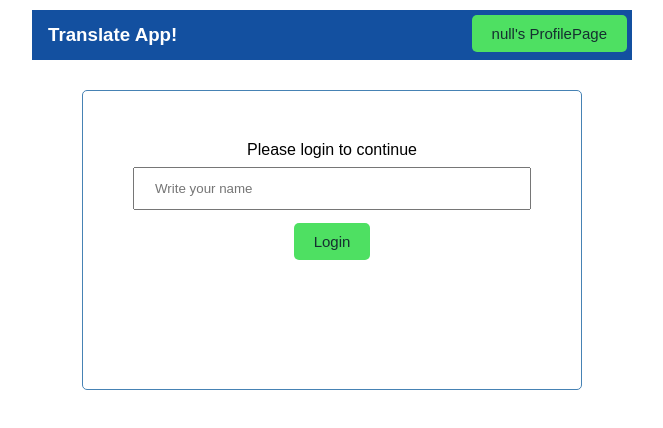
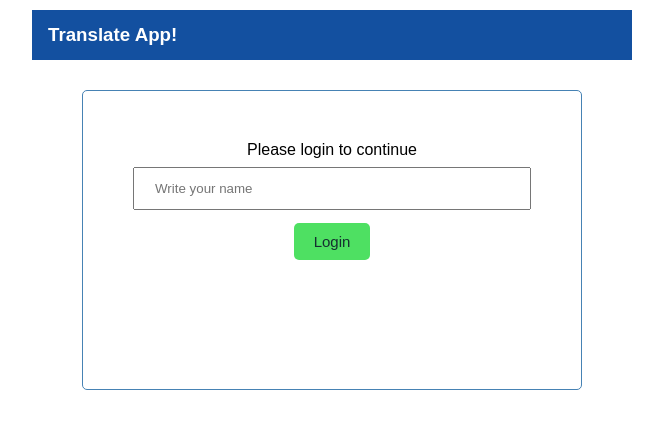
Before and after one commit to LasseML/lost-in-translation, a React (Create React App) app: page / in a window 1280 px wide. Shown: the top 428 px of the page, without its empty margins (308-971 px from the left). Built offline with nearby package versions, Linux system fonts and the light colour scheme.

Commit message:
fix: fixed profile button in header, on user login

```diff
--- a/src/components/globalLayoutComponents/AppHeader.js
+++ b/src/components/globalLayoutComponents/AppHeader.js
@@ -7,7 +7,8 @@ const divStyle = {
 
 const AppHeader = () => {
     const history = useHistory()
-    const buttonText = sessionStorage.getItem('userName') + "'s ProfilePage"
+    const session = sessionStorage.getItem('userName')
+    let isLoggedIn = !(session === null)
     const changePage = () => {
         history.push('/profile')
     }
@@ -16,9 +17,10 @@ const AppHeader = () => {
         <div className='nav-bar'>
             <ul>
                 <li><h3>Translate App!</h3></li>
-                <li style={divStyle}>
-                    <Button text={buttonText} onClick={changePage} />
-                </li>
+                {isLoggedIn
+                    ?  <li style={divStyle}> <Button text={"Your Profile"} onClick={changePage} /></li>
+                    :<></>
+                    }
             </ul>
         </div>
     )
--- a/src/components/pages/loginPage/LoginPage.js
+++ b/src/components/pages/loginPage/LoginPage.js
@@ -15,6 +15,7 @@ const LoginPage = ({ history }) => {
         sessionStorage.setItem("transArr", JSON.stringify(transArr))
         setText('')
         history.push('/translate')
+        window.location.reload(false)
     }
 
     return (
--- a/src/components/pages/translatePage/TranslatePage.js
+++ b/src/components/pages/translatePage/TranslatePage.js
@@ -1,12 +1,8 @@
 import {useState} from 'react'
 import SignTranslater from './SignTranslater'
 import TranslateInput from './TranslateInput'
-import Button from "../../globalLayoutComponents/Button";
 
-
-
-
-function TranslatePage({ history }) {
+function TranslatePage() {
     const [translate, setTranslate] = useState('')
 
     const onTranslate =(textToTranslate) => {
@@ -24,14 +20,8 @@ function TranslatePage({ history }) {
         setTranslate(textToTranslate)
     }
 
-    const changePage = () => {
-        history.push('/profile')
-    }
-
-    const buttonText = sessionStorage.getItem('userName')
     return (
         <div className="container">
-            <Button color='green' text={buttonText} onClick={changePage} />
             <TranslateInput inputString={onTranslate}/>
             <SignTranslater stringToTranslate={translate} />
         </div>
```
